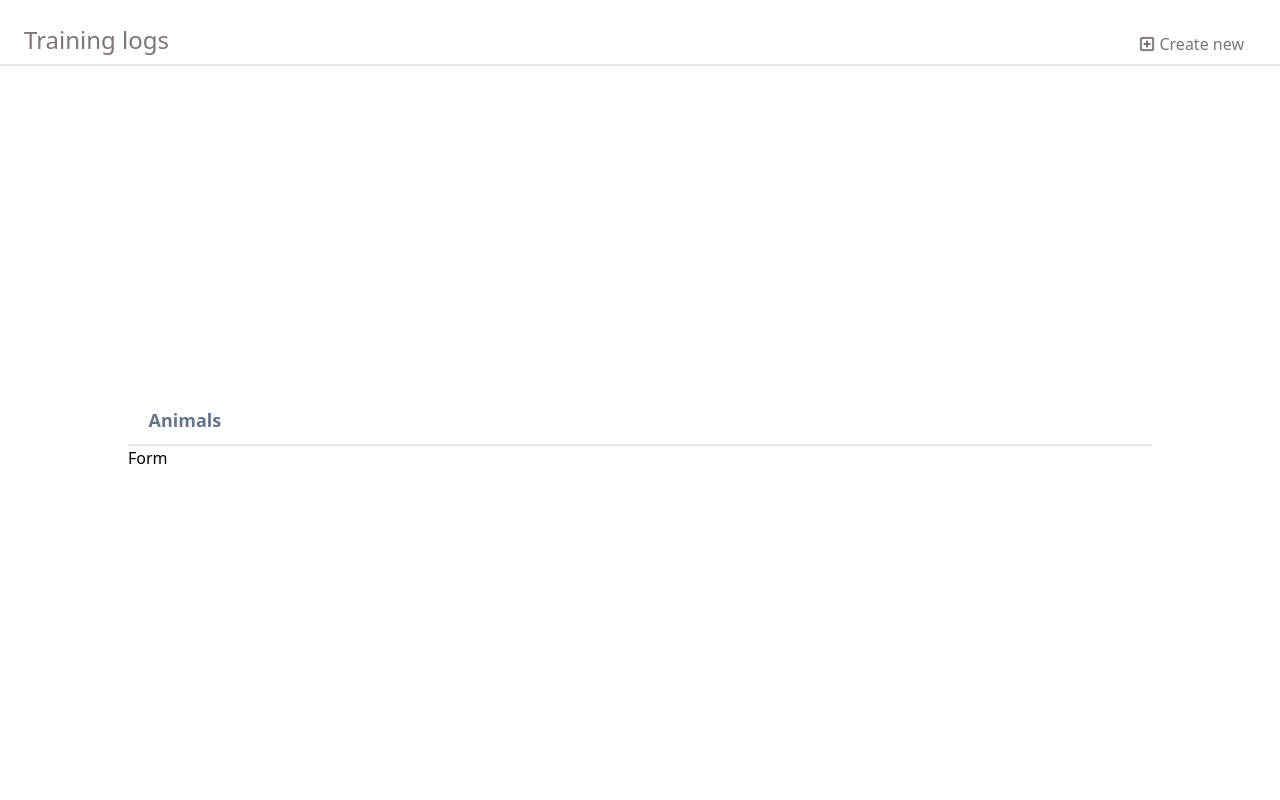
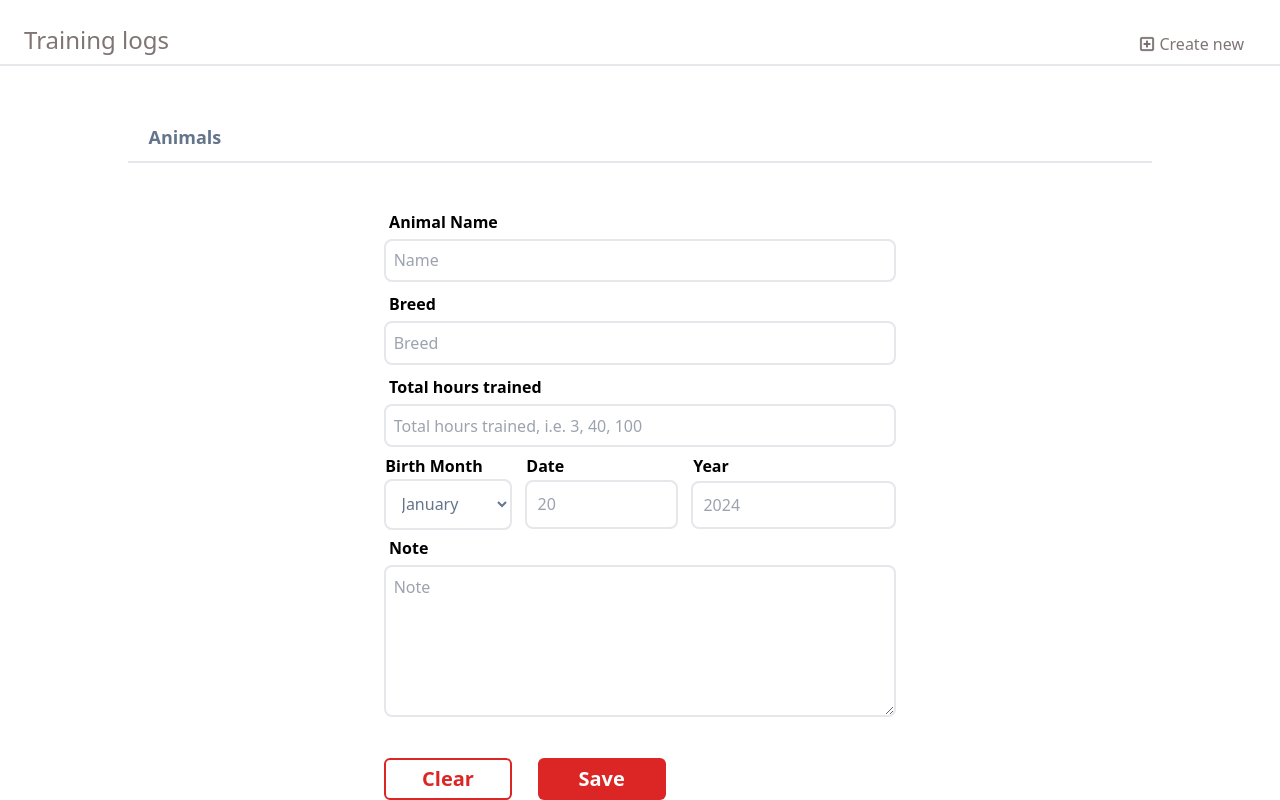
Before and after one commit to BoG-Dev-Bootcamp-S24/project2-sp24-team-rabbit, a Next.js app: page /animalList in a window 1280 px wide. Both pictures are taken after a click on the button "Create New". Built offline with nearby package versions, Linux system fonts and the light colour scheme.

Commit message:
animal form complete

```diff
--- a/src/components/AnimalsList.js
+++ b/src/components/AnimalsList.js
@@ -1,6 +1,7 @@
 import Image from "next/image";
 import { Inter } from "next/font/google";
 import Animal from "../components/Animal"
+import Form from "../components/Form"
 import createNewLogo from "/public/images/createNewLogo.png"
 import React, { useState } from 'react'
 const inter = Inter({ subsets: ["latin"] });
@@ -28,7 +29,7 @@ export default function AnimalsList() {
     animalList[6] = animal
 
     return(
-        <div className="w-[100%]">
+        <div className="w-[100%] min-h-[100%]">
             <div className="w-[100%] border-b-2 pl-[2%] py-[1%] px-[10%] flex justify-between">
                 <h1 className="text-lg font-bold text-slate-500">Animals</h1>
                 {!formStatus && <button className="text-slate-500 w-[10.5%] flex justify-between items-center whitespace-nowrap" onClick={()=>
@@ -39,8 +40,8 @@ export default function AnimalsList() {
             </div>
 
             {formStatus ?
-                <div>
-                    Form
+                <div className="min-h-[100%]">
+                    <Form type="animal"/>
                 </div> :
                 <div className="w-[100%] flex flex-row justify-start items-start flex-wrap text-black m-[3%]">
                     {animalList == null ? <div>Loading...</div> : animalList[0] == null ? <div>No Animals Found</div> :
--- /dev/null
+++ b/src/components/Form.js
@@ -0,0 +1,78 @@
+import Image from "next/image";
+import Link from 'next/link'
+import { Inter } from "next/font/google";
+import React, { useState } from 'react'
+
+const inter = Inter({ subsets: ["latin"] });
+
+export default function Form() {
+    const [name, setName] = useState("");
+    const [breed, setBreed] = useState("");
+    const [hours, setHours] = useState("");
+    const [month, setMonth] = useState("");
+    const [day, setDay] = useState("");
+    const [year, setYear] = useState("");
+    const [note, setNote] = useState("");
+
+    return(
+        <div className="w-[100%] h-screen flex flex-col items-center content-start text-black mb-[5%]">
+            <form className="mt-[4%] flex flex-col w-[50%] h-full">
+                <h2 className="p-[1%] font-semibold">Animal Name</h2>
+                <input className="bg-transparent border-2 w-[100%] p-[1.5%] text-black rounded-lg mb-[1%]"
+                placeholder="Name" onChange={(event) => setName(event.target.value)}/>
+
+                <h2 className="p-[1%] font-semibold">Breed</h2>
+                <input className="bg-transparent border-2 w-[100%] p-[1.5%] text-black rounded-lg mb-[1%]"
+                placeholder="Breed" onChange={(event) => setBreed(event.target.value)}/>
+
+                <h2 className="p-[1%] font-semibold">Total hours trained</h2>
+                <input className="bg-transparent border-2 w-[100%] p-[1.5%] text-black rounded-lg mb-[1%]"
+                type="number" placeholder="Total hours trained, i.e. 3, 40, 100" onChange={(event) => setHours(event.target.value)}/>
+
+                <div className="w-[100%] flex flex-row justify-between">
+                    <div className="w-[25%]">
+                        <h2 className="m-[1%] font-semibold">Birth Month</h2>
+                        <select className="bg-transparent border-2 p-[9%] w-[100%] text-slate-500 rounded-lg mb-[1%]" onChange={(event) => setMonth(event.target.value)}>
+                            <option value="January">January</option>
+                            <option value="February">February</option>
+                            <option value="March">March</option>
+                            <option value="April">April</option>
+                            <option value="May">May</option>
+                            <option value="June">June</option>
+                            <option value="July">July</option>
+                            <option value="August">August</option>
+                            <option value="September">September</option>
+                            <option value="October">October</option>
+                            <option value="November">November</option>
+                            <option value="December">December</option>
+                        </select>
+                    </div>
+
+                    <div className="w-[30%]">
+                        <h2 className="p-[1%] font-semibold">Date</h2>
+                        <input className="bg-transparent border-2 w-[100%] p-[7%] text-black rounded-lg mb-[1%]"
+                        type="number" placeholder="20" onChange={(event) => setDay(event.target.value)}/>
+                    </div>
+
+                    <div className="w-[40%]">
+                        <h2 className="p-[1%] font-semibold">Year</h2>
+                        <input className="bg-transparent border-2 w-[100%] p-[5%] text-black rounded-lg mb-[1%]"
+                        type="number" placeholder="2024" onChange={(event) => setYear(event.target.value)}/>
+                    </div>
+
+                </div>
+
+                <h2 className="p-[1%] font-semibold">Note</h2>
+                <textarea className="bg-transparent border-2 w-[100%] h-[20%] p-[1.5%] text-black rounded-lg mb-[1%] word-break: break-word;"
+                type="text" placeholder="Note" onChange={(event) => setNote(event.target.value)}/>
+
+                <div className="w-[100%] flex flex-row justify-start">
+                    <button type="submit" className="text-xl font-bold mt-[7%] w-[25%] p-[1%] rounded-md border-2 border-red-600 text-red-600 mr-[5%]"
+                    onClick={() => false}>Clear</button>
+                    <button type="submit" className="text-white text-xl font-bold mt-[7%] w-[25%] p-[1%] rounded-md bg-red-600"
+                    onClick={() => false}>Save</button>
+                </div>
+            </form>
+        </div>
+    );
+}
--- a/src/pages/animalList.js
+++ b/src/pages/animalList.js
@@ -7,9 +7,9 @@ const inter = Inter({ subsets: ["latin"] });
 
 export default function animalList() {
   return (
-    <div className="bg-white w-full h-full flex flex-col justify-between items-center">
+    <div className="bg-white w-full h-[100%] flex flex-col justify-between items-center">
       <TopBanner searchBar={true}/>
-      <div className="w-[80%]"><AnimalsList /></div>
+      <div className="w-[80%] h-[80%]"><AnimalsList /></div>
       <div></div>
     </div>
   );
```
